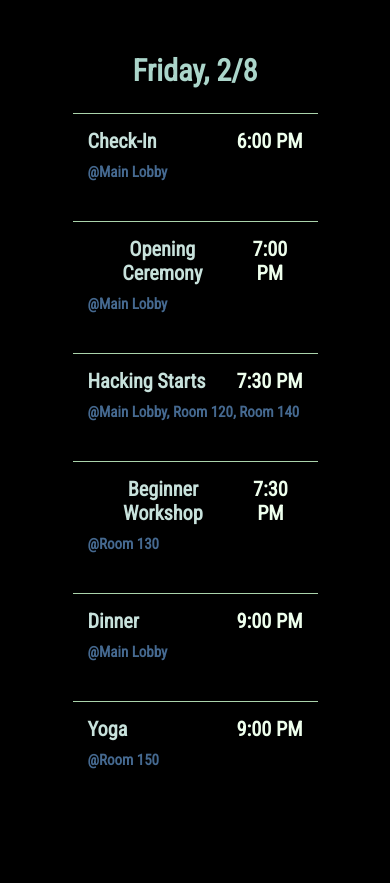
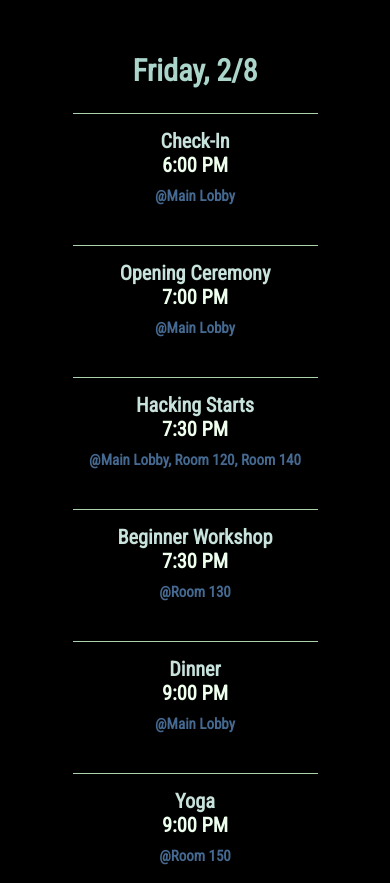
Before and after one commit to CalvinHacks/calvinhacks-2019, a website: page public/index.html in a window 390 px wide. Shown: the part 1680-2563 px from the top of the page. Drawn offline with nearby package versions, Linux system fonts and the light colour scheme.

Commit message:
better mobile

```diff
--- a/public/main.css
+++ b/public/main.css
@@ -771,6 +771,20 @@ a.button::after {
     width: 50%;
     margin: 50px auto;
   }
+  .schedule-column li .event-title {
+    /* padding: 10px; */
+    flex-direction: column;
+    /* justify-content: space-between; */
+    /* margin-bottom: 10px; */
+  }
+  .schedule-column li .event-explanation {
+    /* padding: 10px; */
+    /* display: flex; */
+    /* flex-direction: row; */
+    /* justify-content: space-between; */
+    text-align: center;
+  }
+
 }
 
 
```
